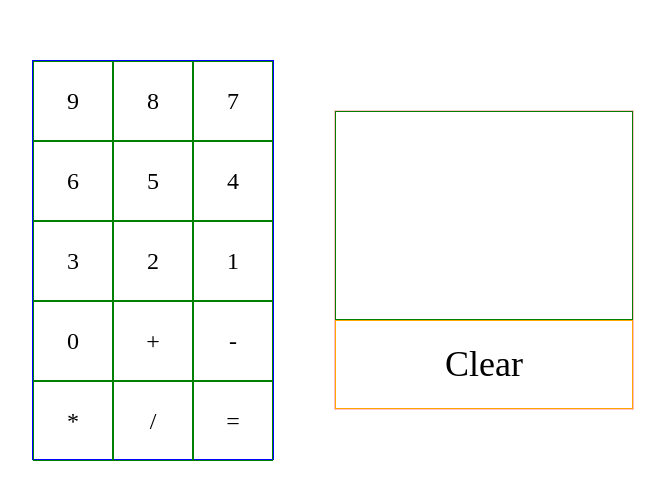
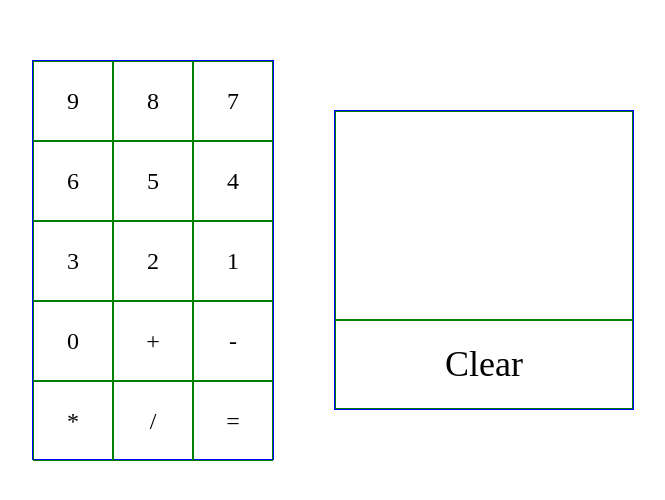
Before and after one commit to dirtroaddeveloper/calculator, a plain HTML site: page index.html in a window 1280 px wide. Shown: the part 140-640 px from the top of the page, without its empty margins (307-972 px from the left). Drawn offline with Linux system fonts and the light colour scheme.

Commit message:
Very basic calcuator with bugs

```diff
--- a/app.js
+++ b/app.js
@@ -6,8 +6,6 @@ let data = "";
 
 
 container.addEventListener("click", (e) => {
-
-
 
     if(e.target.dataset.info == "=") {
         let result = 0;
@@ -34,8 +32,6 @@ container.addEventListener("click", (e) => {
         data += " ";
     }
 
-
-
     topDisplay.textContent = data;
 
 });
--- a/style.css
+++ b/style.css
@@ -35,7 +35,7 @@ body {
 .display {
     display:flex;
     flex-direction: column;
-    border: 1px solid pink;
+    border: 1px solid blue;
     width: 300px;
     height: 300px;
     align-self: center;
@@ -57,6 +57,6 @@ body {
     align-items: center;
     width: 100%;
     height: 30%;
-    border: 1px solid orange;
+    border: 1px solid green;
     font-size: 36px;
 }
```
